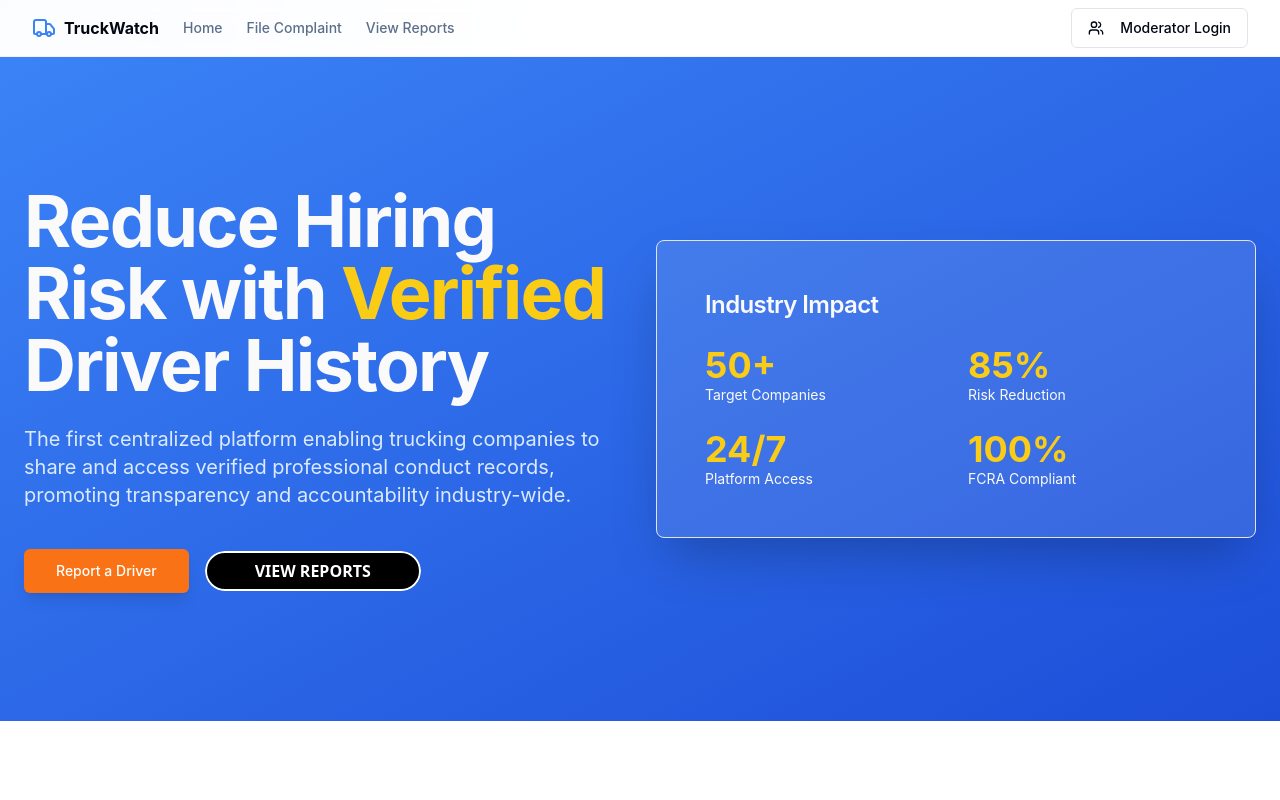
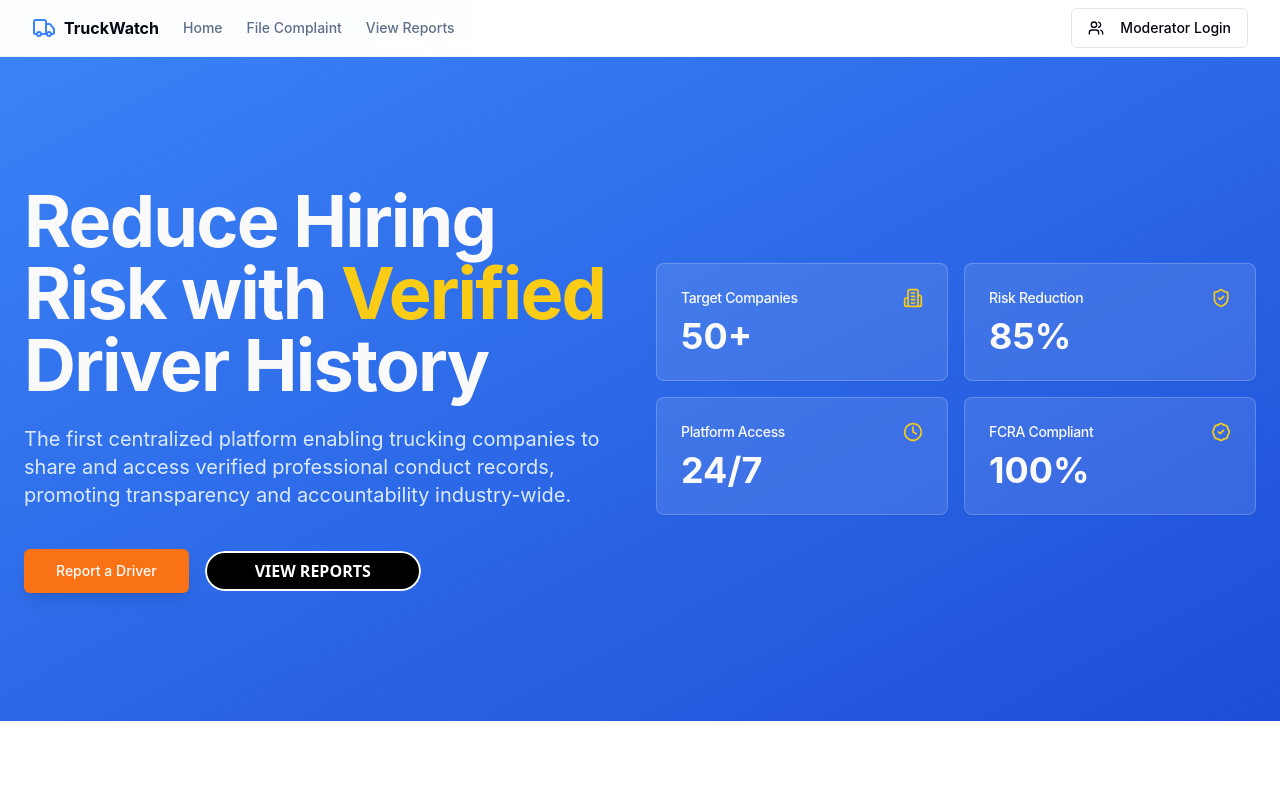
Before and after one commit to cryptolazeez/truckwatch-guardian-system, a React (Vite) app: page / in a window 1280 px wide. Shown: the top 800 px of the page. Built offline with nearby package versions, Linux system fonts and the light colour scheme.

Commit message:
Refactor: Implement stats design on landing page
Implement a stats design on the landing page to display key metrics.

```diff
--- a/src/components/landing/HeroSection.tsx
+++ b/src/components/landing/HeroSection.tsx
@@ -1,6 +1,8 @@
+
 import { Button } from "@/components/ui/button";
-import { Card, CardContent, CardHeader, CardTitle } from "@/components/ui/card";
 import { Link } from "react-router-dom";
+import { Building2, ShieldCheck, Clock, BadgeCheck } from 'lucide-react';
+import HeroStatCard from './HeroStatCard';
 
 const HeroSection = () => {
   return (
@@ -26,30 +28,11 @@ const HeroSection = () => {
             </Button>
           </div>
         </div>
-        <div className="animate-fade-in-up md:animate-fade-in" style={{ animationDelay: '0.2s' }}>
-          <Card className="bg-white/10 backdrop-blur-sm p-6 shadow-2xl">
-            <CardHeader>
-              <CardTitle className="text-2xl text-primary-foreground">Industry Impact</CardTitle>
-            </CardHeader>
-            <CardContent className="grid grid-cols-2 gap-6 text-primary-foreground">
-              <div>
-                <p className="text-4xl font-bold text-yellow-400">50+</p>
-                <p className="text-sm">Target Companies</p>
-              </div>
-              <div>
-                <p className="text-4xl font-bold text-yellow-400">85%</p>
-                <p className="text-sm">Risk Reduction</p>
-              </div>
-              <div>
-                <p className="text-4xl font-bold text-yellow-400">24/7</p>
-                <p className="text-sm">Platform Access</p>
-              </div>
-              <div>
-                <p className="text-4xl font-bold text-yellow-400">100%</p>
-                <p className="text-sm">FCRA Compliant</p>
-              </div>
-            </CardContent>
-          </Card>
+        <div className="animate-fade-in-up md:animate-fade-in grid grid-cols-2 gap-4" style={{ animationDelay: '0.2s' }}>
+          <HeroStatCard icon={Building2} title="Target Companies" value="50+" />
+          <HeroStatCard icon={ShieldCheck} title="Risk Reduction" value="85%" />
+          <HeroStatCard icon={Clock} title="Platform Access" value="24/7" />
+          <HeroStatCard icon={BadgeCheck} title="FCRA Compliant" value="100%" />
         </div>
       </div>
     </section>
--- /dev/null
+++ b/src/components/landing/HeroStatCard.tsx
@@ -0,0 +1,26 @@
+
+import React from 'react';
+import { Card, CardContent, CardHeader, CardTitle } from "@/components/ui/card";
+import { LucideProps } from 'lucide-react';
+
+interface HeroStatCardProps {
+  title: string;
+  value: string;
+  icon: React.ElementType<LucideProps>;
+}
+
+const HeroStatCard: React.FC<HeroStatCardProps> = ({ title, value, icon: Icon }) => {
+  return (
+    <Card className="bg-white/10 backdrop-blur-sm border-white/20 text-primary-foreground transform transition-all hover:scale-105 hover:shadow-xl">
+      <CardHeader className="flex flex-row items-center justify-between space-y-0 pb-2">
+        <CardTitle className="text-sm font-medium">{title}</CardTitle>
+        <Icon className="h-5 w-5 text-yellow-400" />
+      </CardHeader>
+      <CardContent>
+        <div className="text-4xl font-bold">{value}</div>
+      </CardContent>
+    </Card>
+  );
+};
+
+export default HeroStatCard;
```
